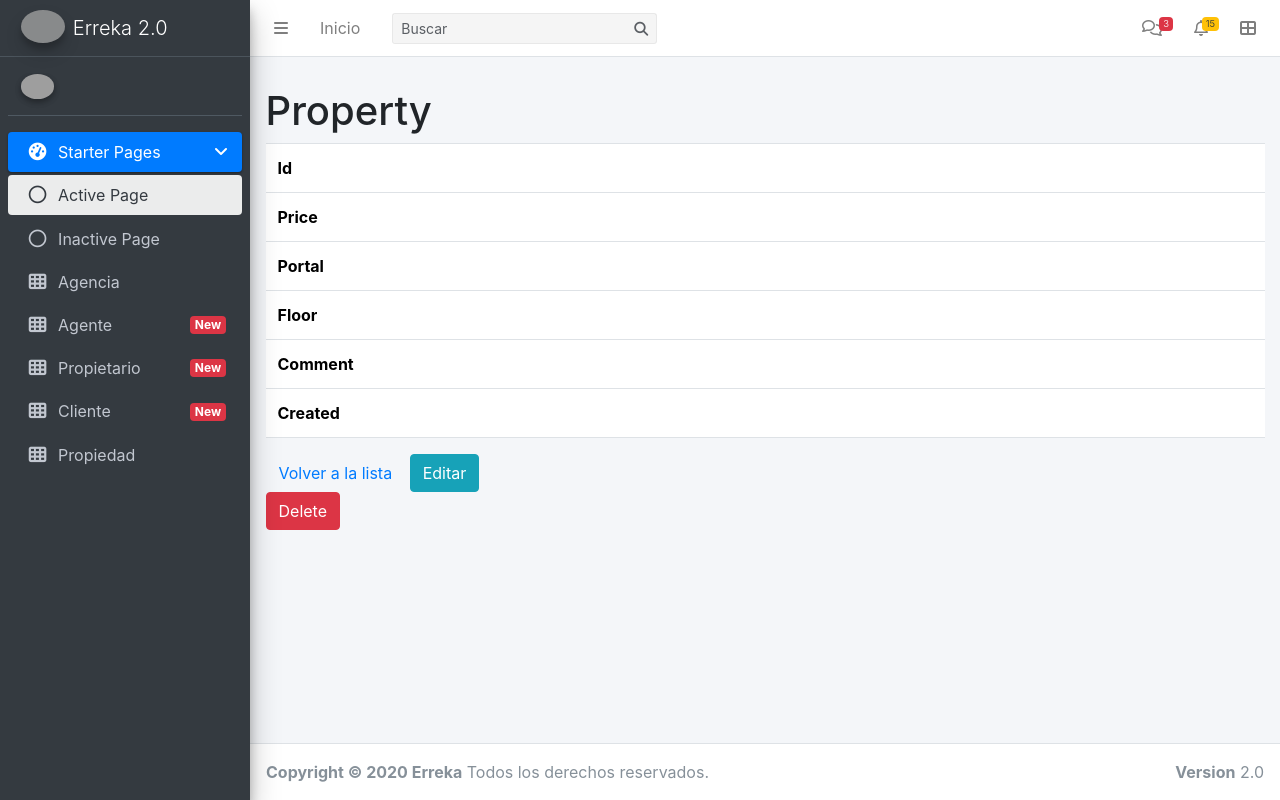
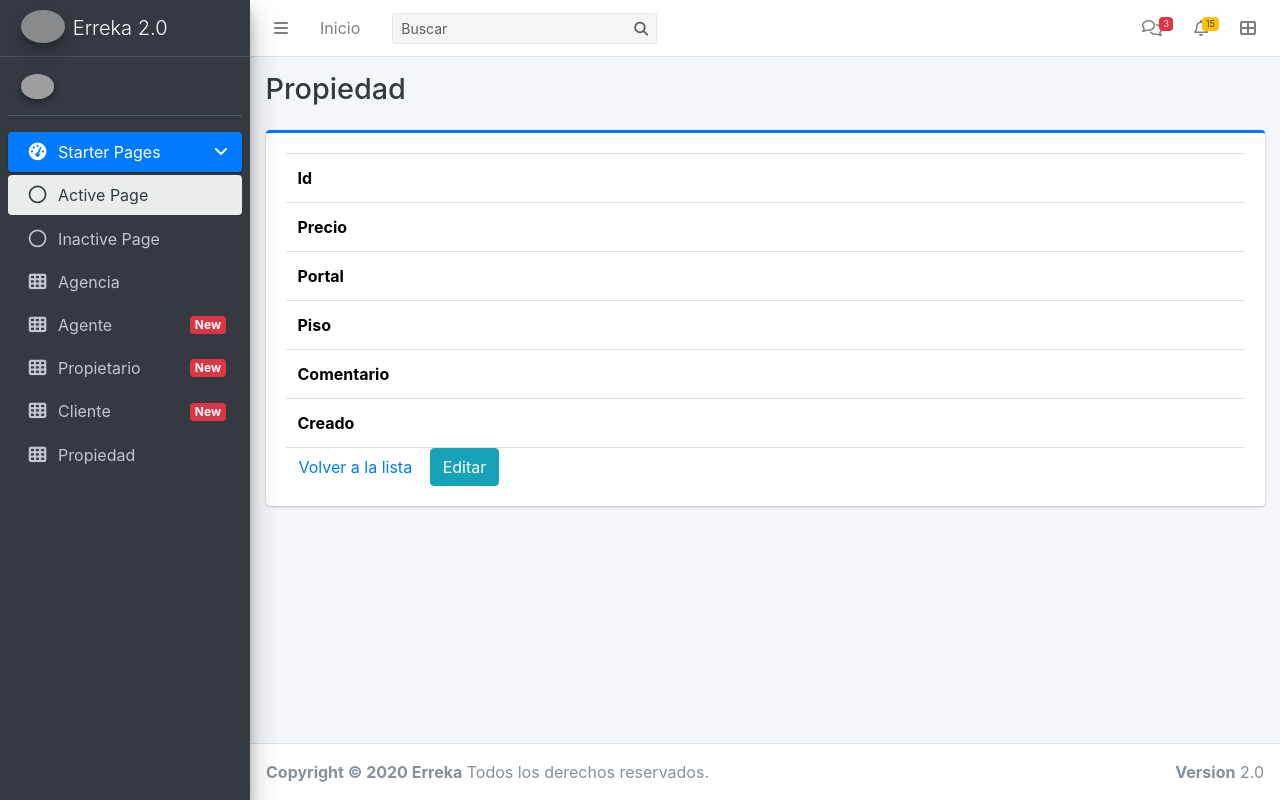
Before and after one commit to xavibrice/full_erreka, a Symfony app: template templates/backend/property/show.html.twig in a window 1280 px wide. Run offline with Twig, Linux system fonts and the light colour scheme; the template is opened without the code that fills it, so the values that code supplies are empty; style sheets or scripts are compiled from the project's sources; some libraries are stand-ins or nearby versions; grey boxes are pictures that could not be loaded.

Commit message:
Add design in properties

```diff
--- a/templates/backend/property/show.html.twig
+++ b/templates/backend/property/show.html.twig
@@ -2,8 +2,31 @@
 
 {% block title %}Ver Propiedad{% endblock %}
 
+{% block content_header %}
+    <div class="row mb-2">
+        <div class="col-sm-6">
+            <h1 class="m-0 text-dark">Propiedad</h1>
+        </div>
+        <div class="col-sm-6">
+            <ol class="breadcrumb float-sm-right">
+                <li class="breadcrumb-item">
+                    {% if is_granted('ROLE_ADMIN') %}
+                        {{ include('backend/property/_delete_form.html.twig') }}
+                    {% endif %}
+                </li>
+            </ol>
+        </div>
+    </div>
+{% endblock %}
+
 {% block content %}
-    <h1>Property</h1>
+    <div class="row">
+        <div class="col-md-12">
+            <div class="card card-primary card-outline">
+                <div class="card-body box-profile">
+                    <div class="text-center">
+                        {#                        <img class="profile-user-img img-fluid img-circle" src="{{ vich_uploader_asset(agent, 'thumbnailFile') }}" alt="{{ agent.thumbnail }}">#}
+                    </div>
 
                     <table class="table">
                         <tbody>
@@ -12,23 +35,23 @@
                                 <td>{{ property.id }}</td>
                             </tr>
                             <tr>
-                <th>Price</th>
-                <td>{{ property.price }}</td>
+                                <th>Precio</th>
+                                <td>{{ property.price|format_currency('EUR') }}</td>
                             </tr>
                             <tr>
                                 <th>Portal</th>
                                 <td>{{ property.portal }}</td>
                             </tr>
                             <tr>
-                <th>Floor</th>
+                                <th>Piso</th>
                                 <td>{{ property.floor }}</td>
                             </tr>
                             <tr>
-                <th>Comment</th>
+                                <th>Comentario</th>
                                 <td>{{ property.comment }}</td>
                             </tr>
                             <tr>
-                <th>Created</th>
+                                <th>Creado</th>
                                 <td>{{ property.created ? property.created|date('d-m-Y') : '' }}</td>
                             </tr>
                         </tbody>
@@ -38,5 +61,8 @@
 
                     <a class="btn btn-info" href="{{ path('property_edit', {'id': property.id}) }}">Editar</a>
 
-    {{ include('backend/property/_delete_form.html.twig') }}
+                </div>
+            </div>
+        </div>
+    </div>
 {% endblock %}
```
Also changed, not shown: templates/backend/property/edit.html.twig (+23 -7 lines), templates/backend/property/index.html.twig (+25 -4 lines). Lines whose indentation alone changed are shown as unchanged.
